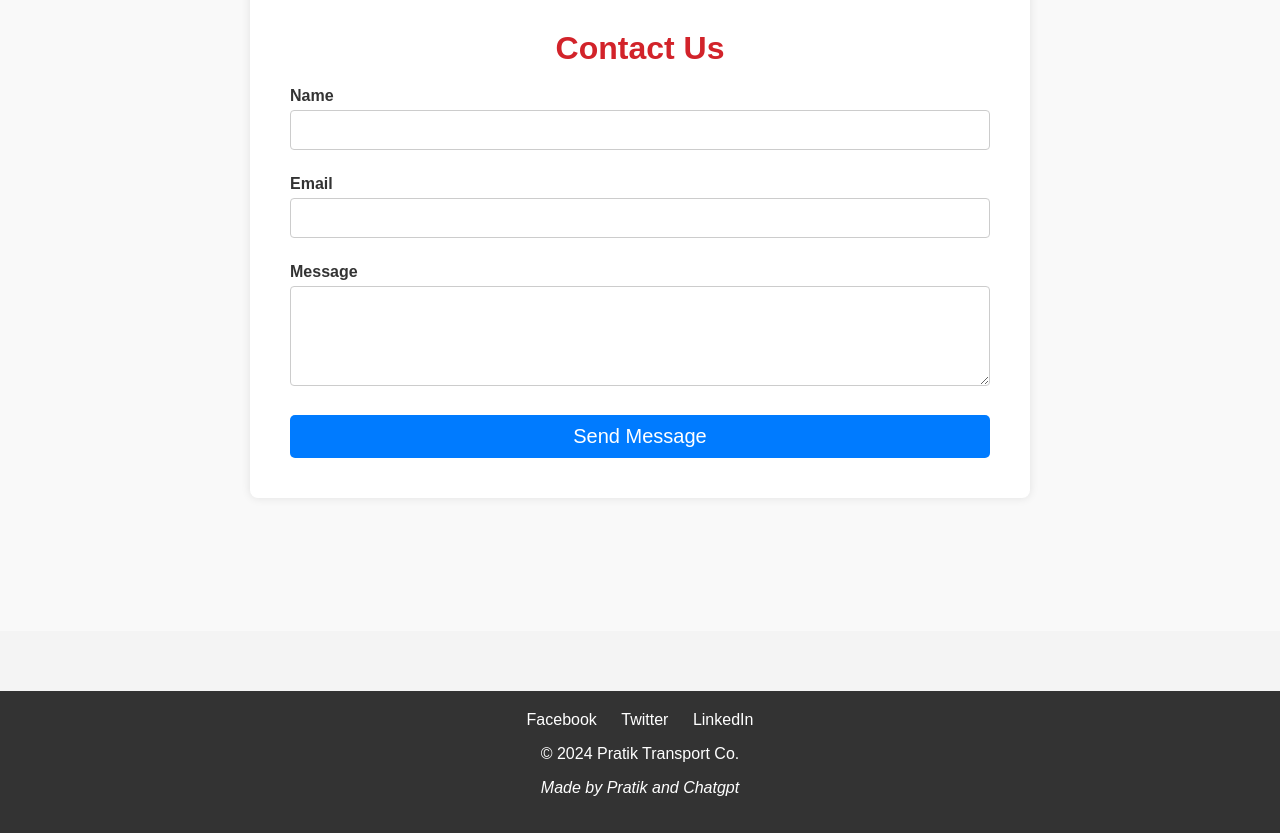
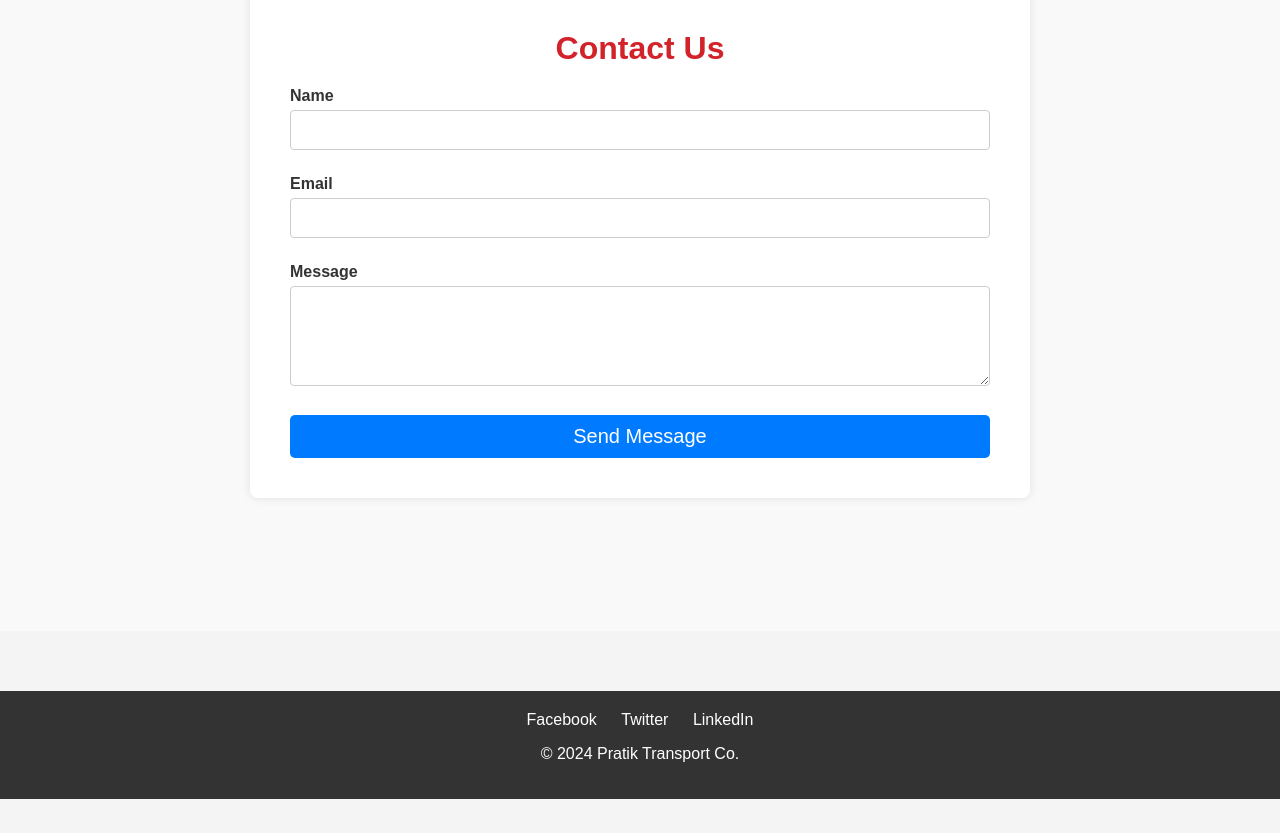
Before and after one commit to PRATIKABAJIGANGURDE/Pratik-transport-co-website, a plain HTML site: page index.html in a window 1280 px wide. Shown: the part 3238-4071 px from the top of the page. After the commit the page ends 4037 px from the top, so only its background shows below. Drawn offline with Linux system fonts and the light colour scheme.

Commit message:
index.html

```diff
--- a/index.html
+++ b/index.html
@@ -163,9 +163,7 @@
                 <a href="#">LinkedIn</a>
             </div>
             <p>© 2024 Pratik Transport Co.</p>
-            <i>
-                <p>Made by Pratik and Chatgpt</p>
-            </i>
+
         </div>
     </footer>
 </body>
```
